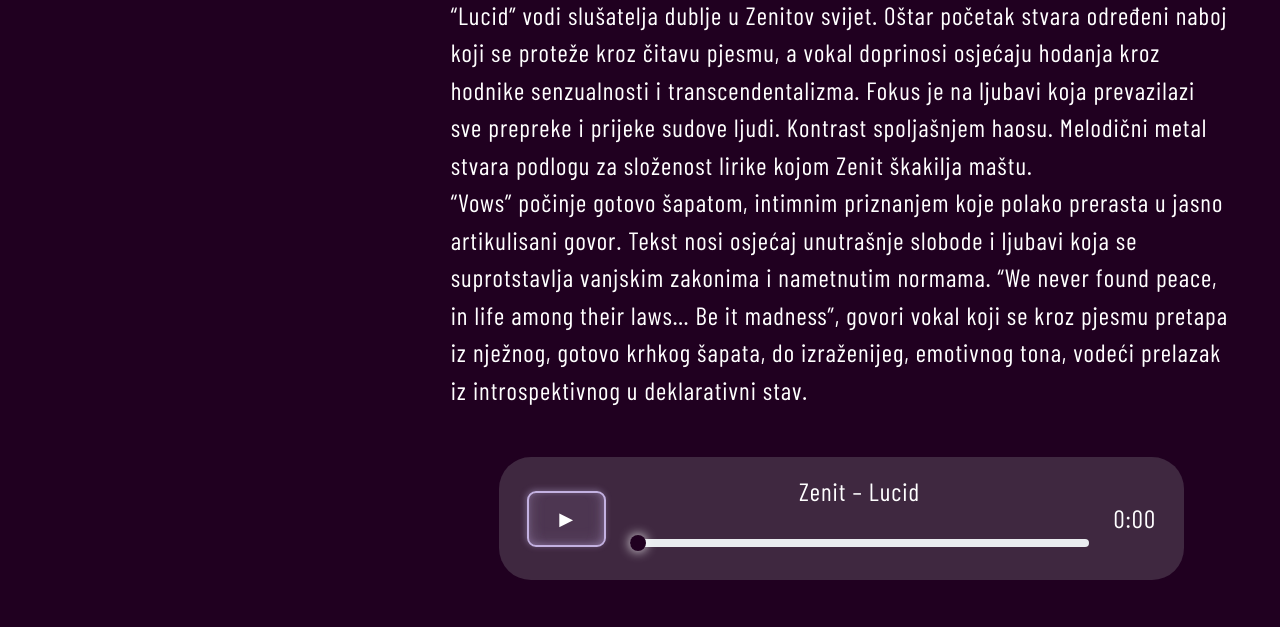
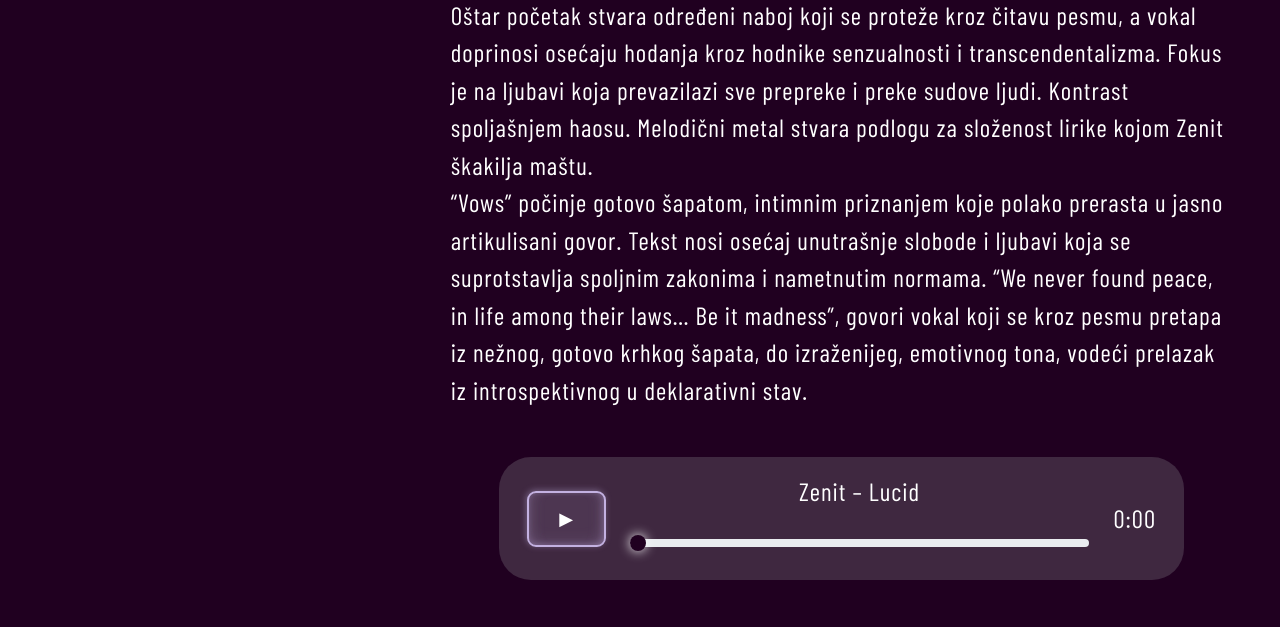
Before and after one commit to David-Budak/web-dizajn-predmetni-projekat-2026, a plain HTML site: page lucid.html in a window 1280 px wide. Shown: the part 173-800 px from the top of the page. Drawn offline with nearby package versions, Linux system fonts and the light colour scheme; a web font is replaced by a local one.

Commit message:
tekst promenjen na srpski

```diff
--- a/lucid.html
+++ b/lucid.html
@@ -83,9 +83,9 @@
       <p class="h3">Lucid</p>
 
       <p>
-        “Lucid” vodi slušatelja dublje u Zenitov svijet. Oštar početak stvara određeni naboj koji se proteže kroz čitavu pjesmu, a vokal doprinosi osjećaju hodanja kroz hodnike senzualnosti i transcendentalizma. Fokus je na ljubavi koja prevazilazi sve prepreke i prijeke sudove ljudi. Kontrast spoljašnjem haosu. Melodični metal stvara podlogu za složenost lirike kojom Zenit škakilja maštu.
+        Oštar početak stvara određeni naboj koji se proteže kroz čitavu pesmu, a vokal doprinosi osećaju hodanja kroz hodnike senzualnosti i transcendentalizma. Fokus je na ljubavi koja prevazilazi sve prepreke i preke sudove ljudi. Kontrast spoljašnjem haosu. Melodični metal stvara podlogu za složenost lirike kojom Zenit škakilja maštu.
         <br>
-        “Vows” počinje gotovo šapatom, intimnim priznanjem koje polako prerasta u jasno artikulisani govor. Tekst nosi osjećaj unutrašnje slobode i ljubavi koja se suprotstavlja vanjskim zakonima i nametnutim normama. “We never found peace, in life among their laws… Be it madness”, govori vokal koji se kroz pjesmu pretapa iz nježnog, gotovo krhkog šapata, do izraženijeg, emotivnog tona, vodeći prelazak iz introspektivnog u deklarativni stav.
+        “Vows” počinje gotovo šapatom, intimnim priznanjem koje polako prerasta u jasno artikulisani govor. Tekst nosi osećaj unutrašnje slobode i ljubavi koja se suprotstavlja spoljnim zakonima i nametnutim normama. “We never found peace, in life among their laws… Be it madness”, govori vokal koji se kroz pesmu pretapa iz nežnog, gotovo krhkog šapata, do izraženijeg, emotivnog tona, vodeći prelazak iz introspektivnog u deklarativni stav.
       </p>
 
     <!-- PLAY AUDIO  -->
```
